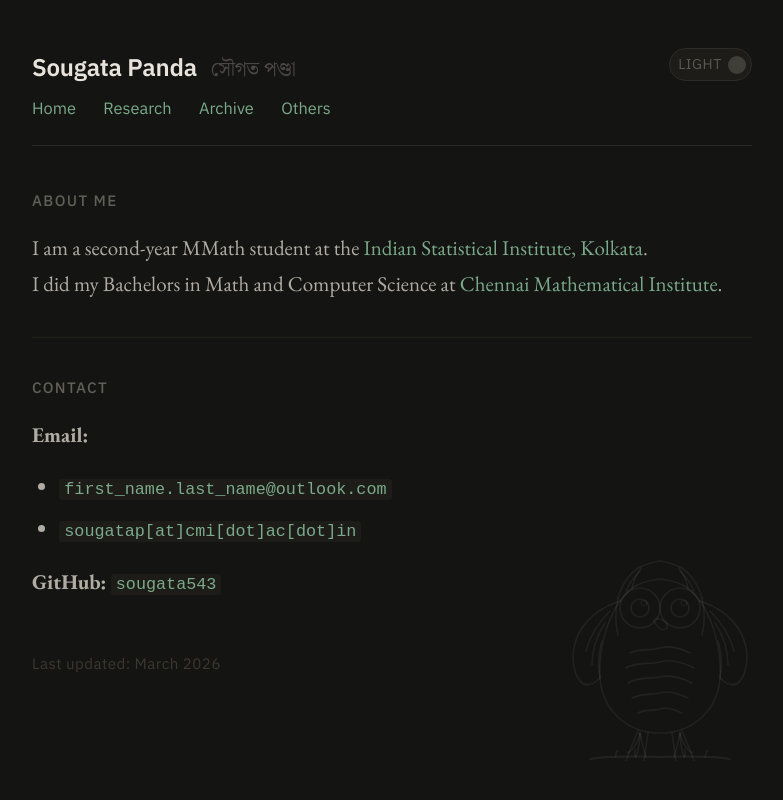
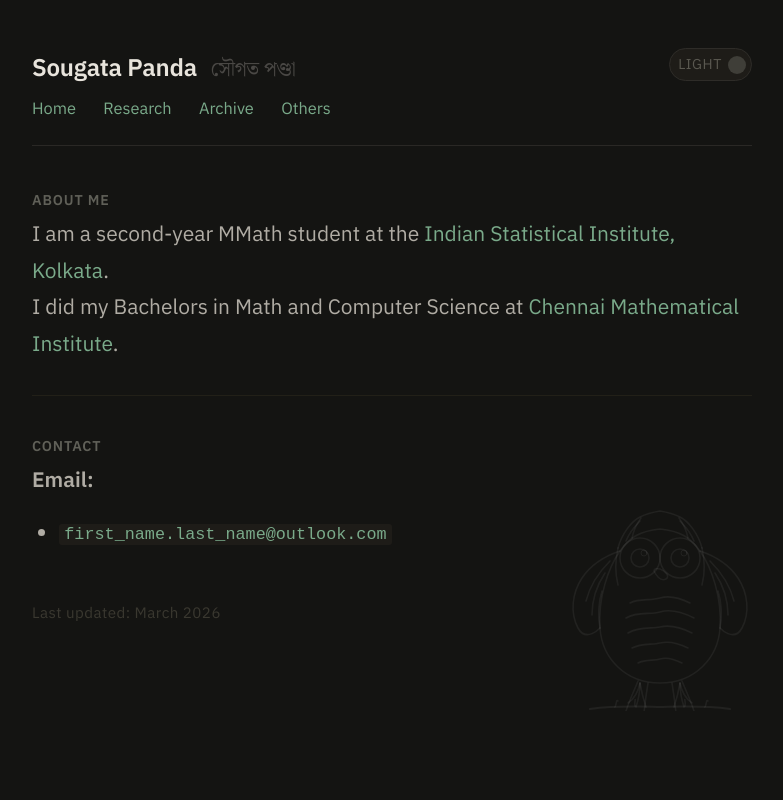
Before and after one commit to sougata543/sougata543.github.io, a Jekyll site: the page built from index.md, in a window 1280 px wide. Shown: the top 800 px of the page, without its empty margins (248-1031 px from the left). Built offline with Jekyll 4.4.1, drawn with Linux system fonts in a browser that asks for light colours; some web fonts are replaced.

Commit message:
fonts changed to sans-serif all

```diff
--- a/css/style.css
+++ b/css/style.css
@@ -68,7 +68,7 @@ body.dark {
 html { font-size: 21px; }
 
 body {
-  font-family: 'EB Garamond', Georgia, serif;
+  font-family: 'IBM Plex Sans', Georgia, sans-serif;
   background: var(--bg);
   color: var(--text-body);
   line-height: 1.75;
@@ -192,12 +192,12 @@ main {
 /* ─── HEADINGS ───────────────────────────────────────── */
 h2 {
   font-family: 'IBM Plex Sans', Arial, sans-serif;
-  font-weight: 500;
-  font-size: 0.72rem;
-  letter-spacing: 0.09em;
+  font-weight: 600;
+  font-size: 0.68rem;
+  letter-spacing: 0.06em;
   text-transform: uppercase;
   color: var(--heading);
-  margin: 1.8rem 0 0.7rem;
+  margin: 1.8rem 0 0.065rem;
 }
 
 h3 {
--- a/index.md
+++ b/index.md
@@ -26,6 +26,3 @@ Inline code in JuliaMono: `x^2 + y^2 = something I dont care`
 **Email:**
 
 - `first_name.last_name@outlook.com`
-- `sougatap[at]cmi[dot]ac[dot]in`
-
-**GitHub:** [`sougata543`](https://github.com/sougata543)
```
